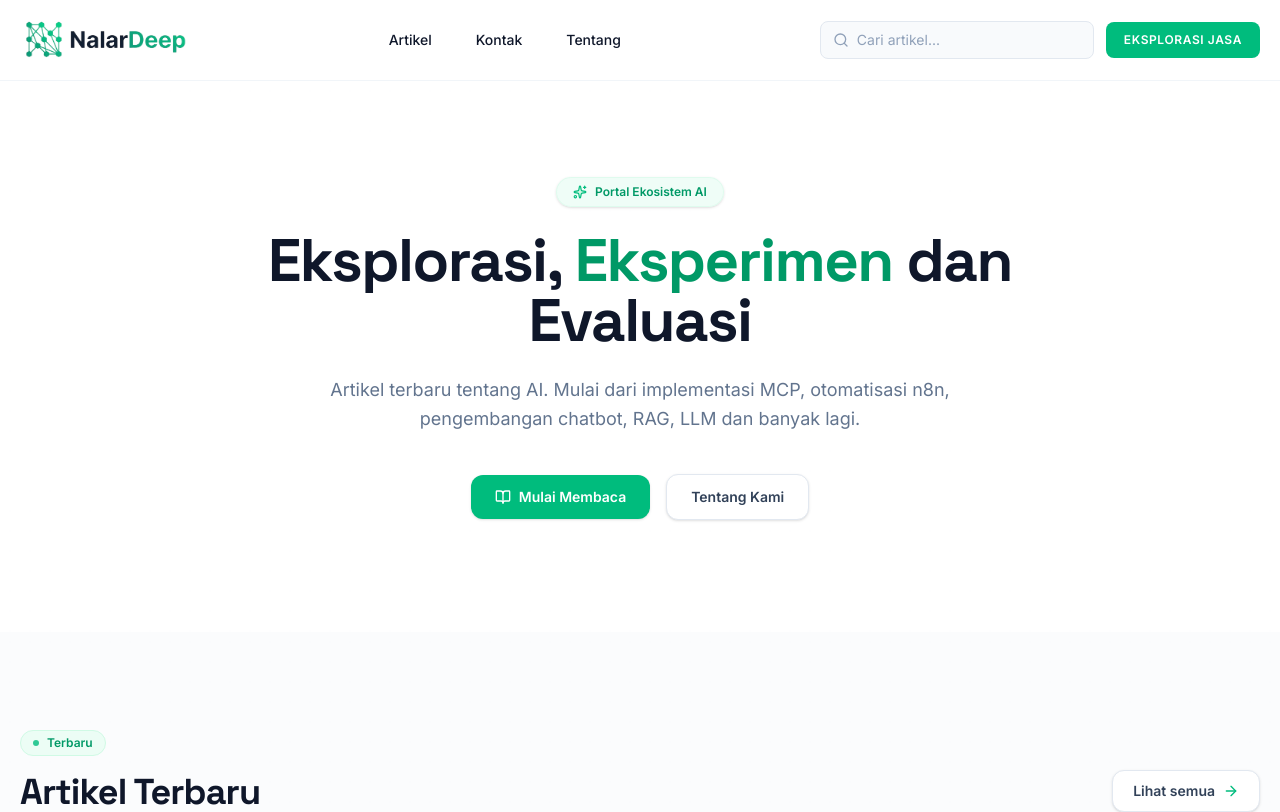
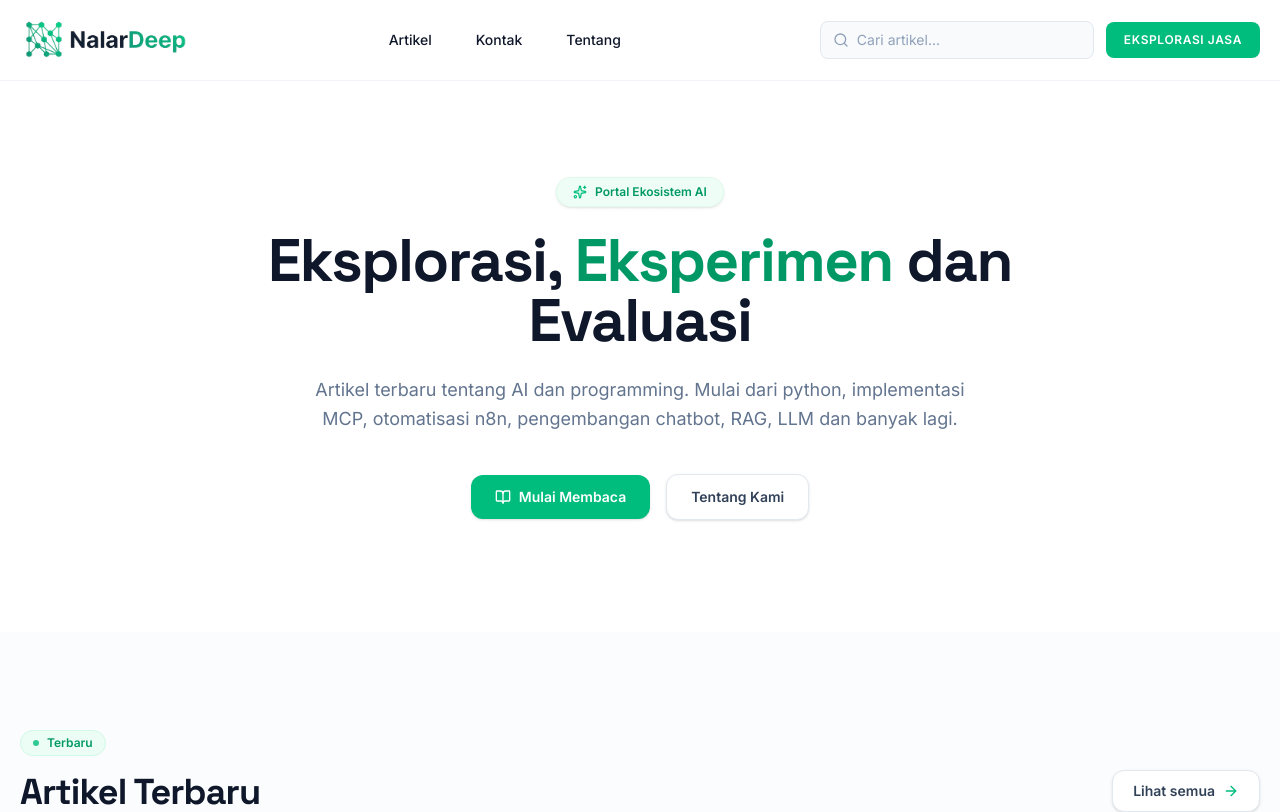
Before and after one commit to nalardeep/nalardeep, a Next.js app: page / in a window 1280 px wide. Shown: the top 812 px of the page. Built offline with nearby package versions, Linux system fonts and the light colour scheme.

Commit message:
feat(design): update hero section

```diff
--- a/app/articles/page.tsx
+++ b/app/articles/page.tsx
@@ -12,7 +12,7 @@ const BASE_URL = "https://nalardeep.com";
 
 export const metadata: Metadata = {
     title: "Daftar Artikel",
-    description: "Kumpulan artikel terbaru seputar AI, otomatisasi n8n, MCP, LLM, dan ekosistem kecerdasan buatan lainnya.",
+    description: "Kumpulan artikel terbaru seputar AI, programming, otomatisasi n8n, MCP, LLM, dan ekosistem kecerdasan buatan lainnya.",
     alternates: {
         canonical: "/articles",
     },
--- a/app/page.tsx
+++ b/app/page.tsx
@@ -37,7 +37,7 @@ export default function Home() {
             </h1>
 
             <p className="text-lg text-slate-500 max-w-2xl mx-auto leading-relaxed mb-10">
-              Artikel terbaru tentang AI. Mulai dari implementasi MCP, otomatisasi n8n, pengembangan chatbot, RAG, LLM dan banyak lagi.
+              Artikel terbaru tentang AI dan programming. Mulai dari python, implementasi MCP, otomatisasi n8n, pengembangan chatbot, RAG, LLM dan banyak lagi.
             </p>
 
             <div className="flex items-center justify-center gap-4">
--- a/components/hero.tsx
+++ b/components/hero.tsx
@@ -98,7 +98,7 @@ const Hero = () => {
                         </h1>
 
                         <p className="text-base text-slate-500 max-w-2xl mx-auto leading-relaxed">
-                            Artikel terbaru tentang AI. Mulai dari implementasi MCP, otomatisasi n8n, pengembangan chatbot, RAG, LLM dan banyak lagi.
+                            Artikel terbaru tentang AI dan programming. Mulai dari python, implementasi MCP, otomatisasi n8n, pengembangan chatbot, RAG, LLM dan banyak lagi.
                         </p>
                     </div>
                 </div>
```
